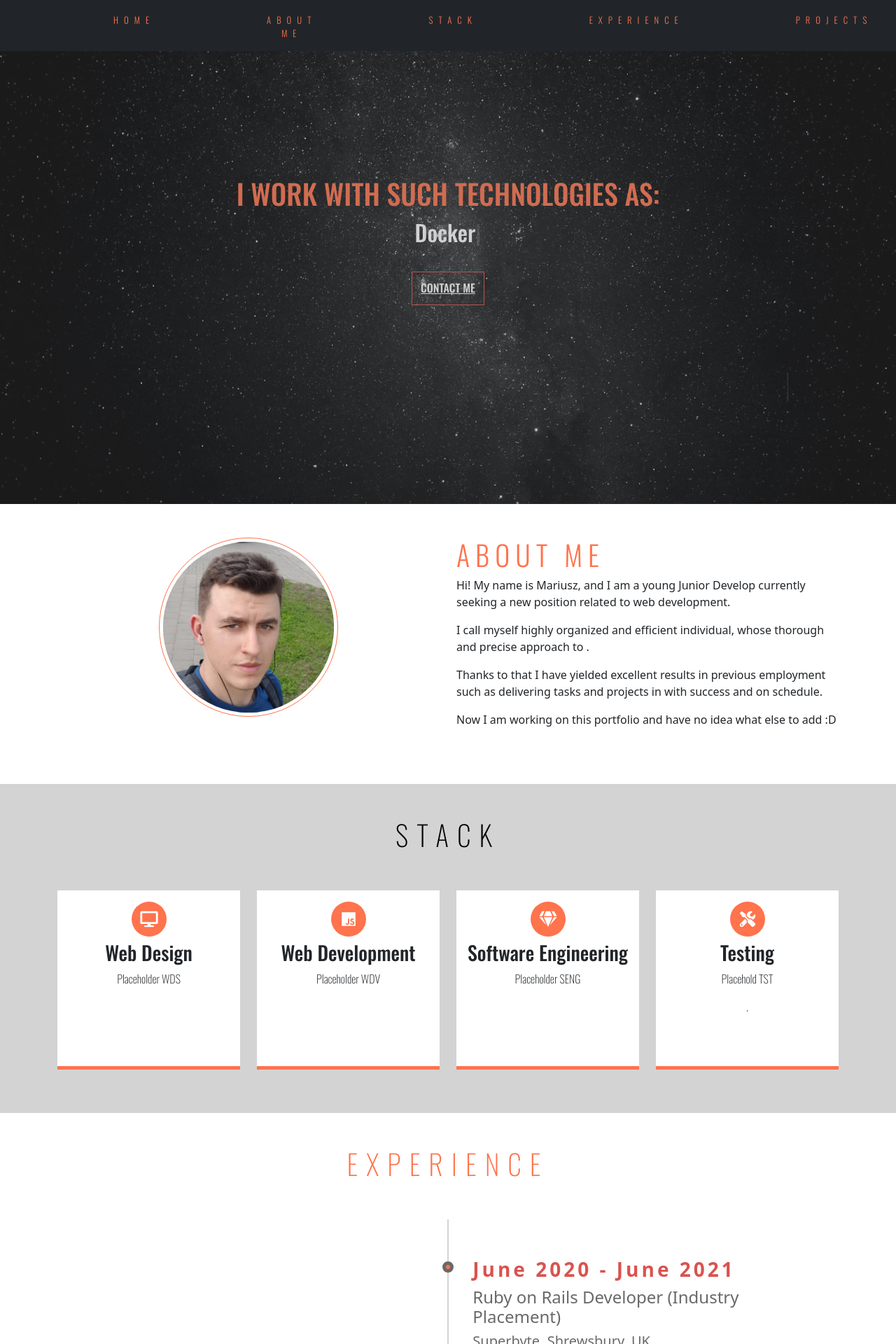
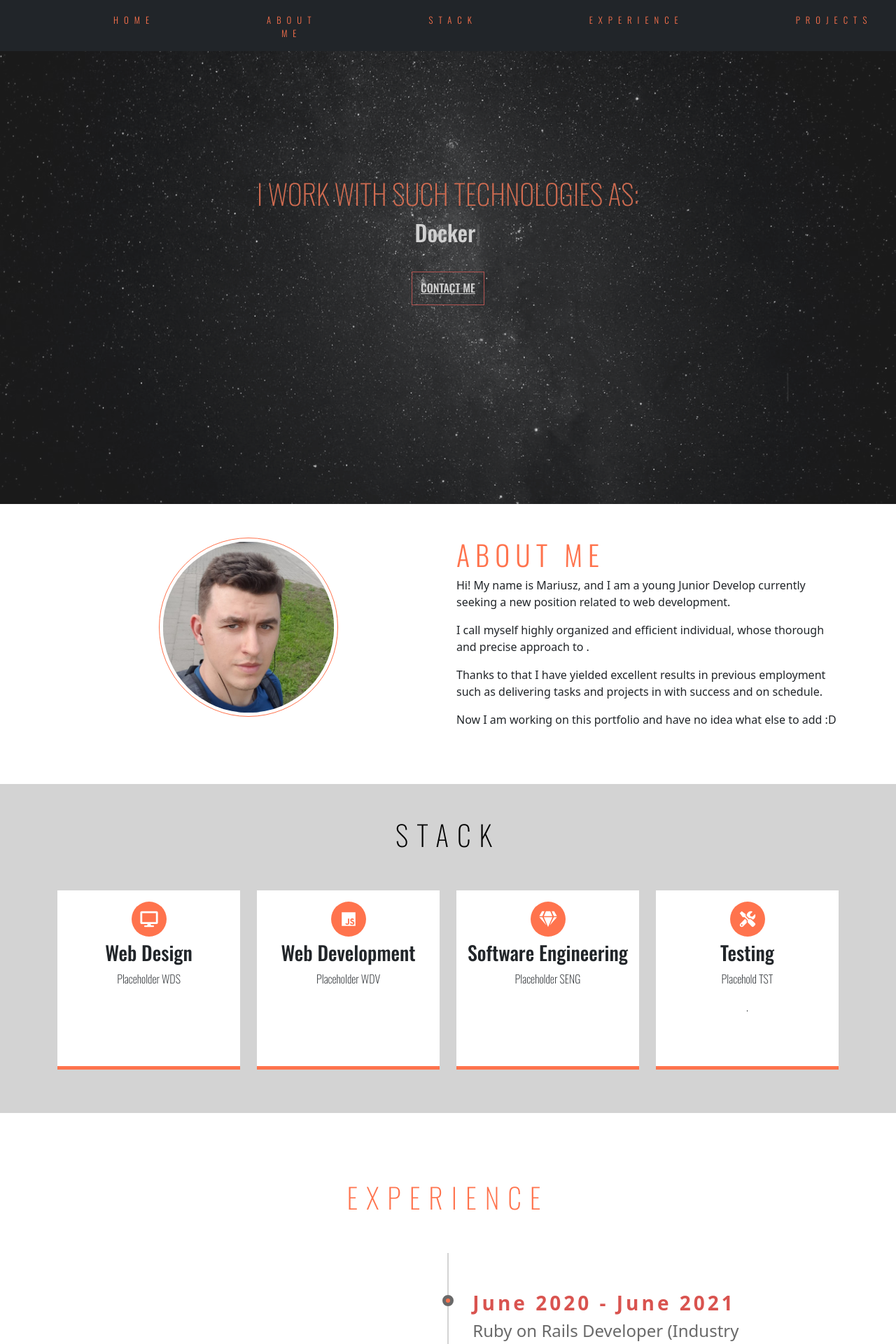
Before and after one commit to mpbialoszewski/cv, a React (Create React App) app: page / in a window 1280 px wide. Shown: the top 1920 px of the page at 70% size. Built offline with nearby package versions, Linux system fonts and the light colour scheme.

Commit message:
Changes to styles

```diff
--- a/src/App.css
+++ b/src/App.css
@@ -101,6 +101,8 @@ nav ul li{
 .main-info h1{
   color: var(--cvOrange);
   text-transform: uppercase;
+  font-family: 'Oswald';
+  font-weight: 200;
 }
 
 
@@ -219,6 +221,7 @@ nav ul li{
 }
 
 .experience h1{
+  margin-top: 3rem;
   text-transform: uppercase;
   color: var(--cvOrange);
   font-family: Oswald;
```
